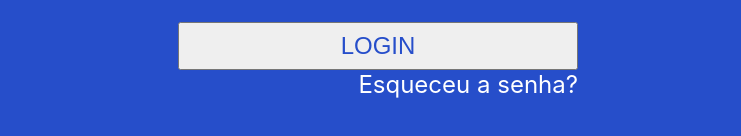
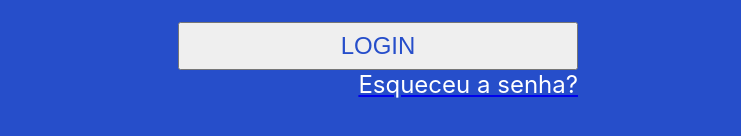
Before and after one commit to lincolnzera1/infinity-power-project, a React (Create React App) app: page / in a window 1280 px wide. Shown: the part 438-574 px from the top of the page, without its empty margins (262-1003 px from the left). Built offline with nearby package versions, Linux system fonts and the light colour scheme.

Commit message:
changing project name in github

```diff
--- a/src/components/Login.css
+++ b/src/components/Login.css
@@ -58,7 +58,6 @@ input[type=submit] {
 
 a {
     align-self: flex-end;
-    text-decoration: none;
 }
 a p{
     color: white;
```
